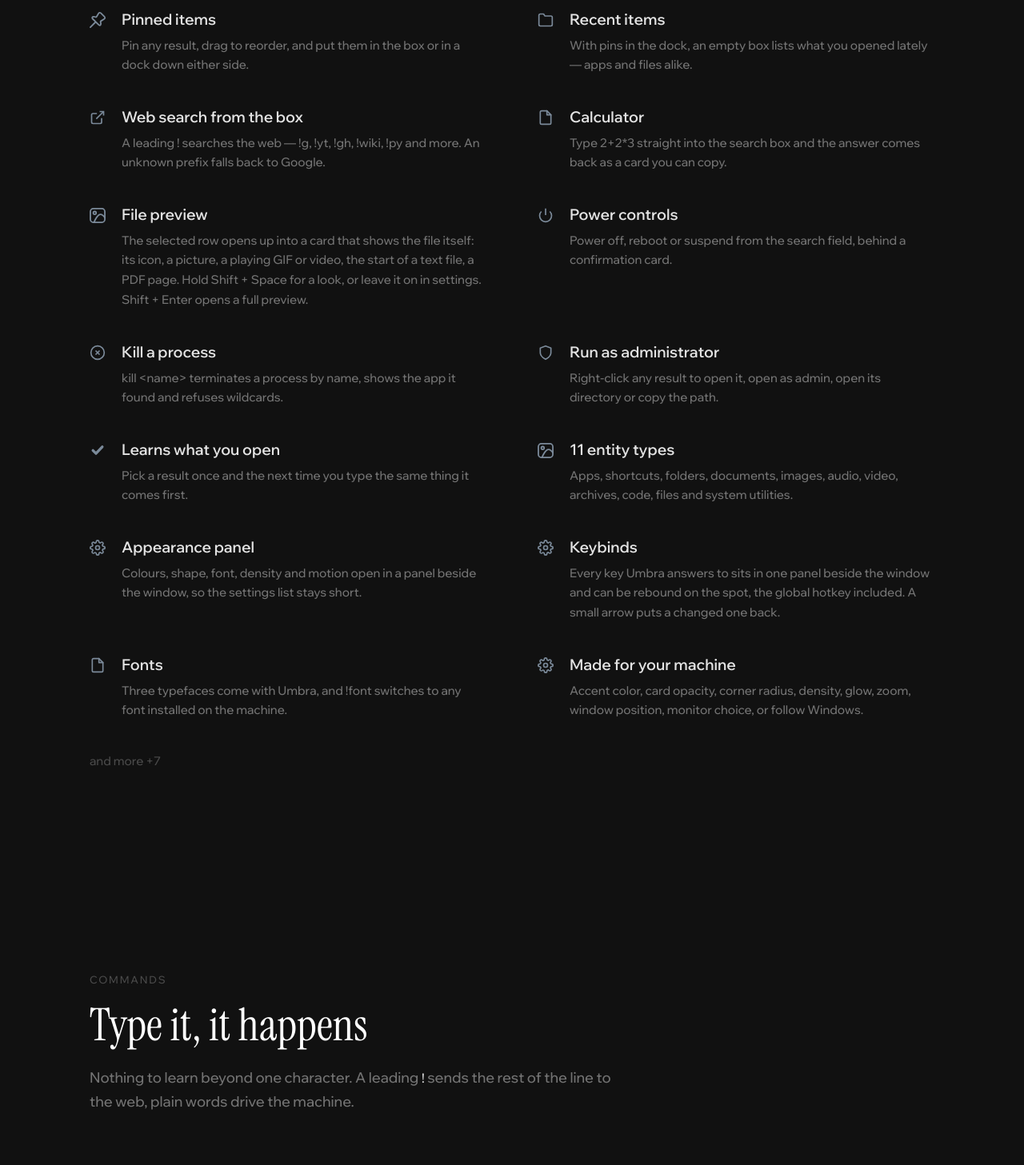
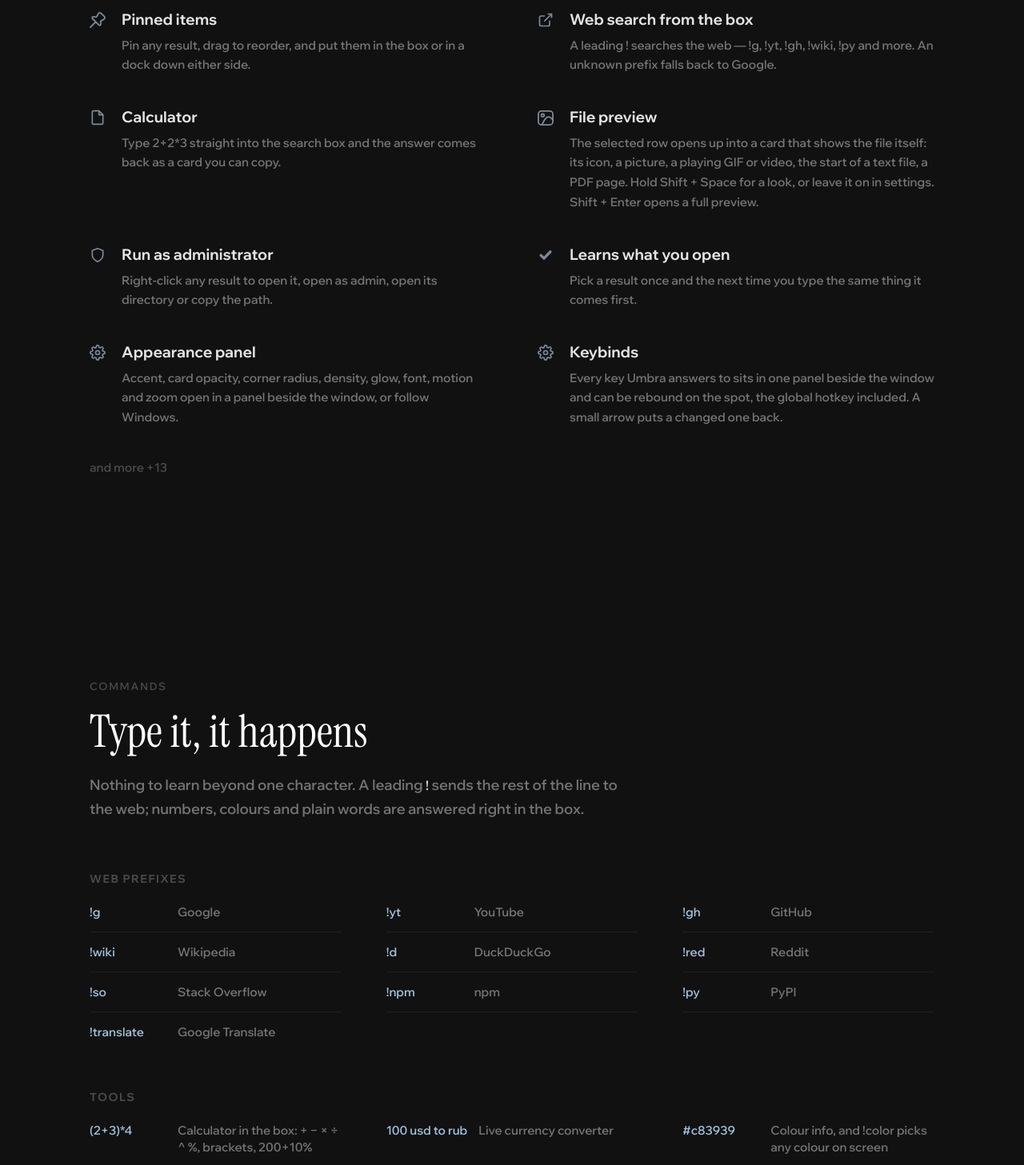
Before and after one commit to spectrvm1337/Umbra-web, a React (Vite) app: page / in a window 1280 px wide. Shown: the part 1180-2637 px from the top of the page at 80% size. Built offline with nearby package versions, Linux system fonts and the light colour scheme; a web font is replaced by a local one.

Commit message:
Site: Roadmap removed, Features cut to ten, Commands brought up to date, Wix one weight heavier

```diff
--- a/src/App.tsx
+++ b/src/App.tsx
@@ -6,7 +6,6 @@
 import { Commands } from './components/Commands'
 import { Shortcuts } from './components/Shortcuts'
 import { Themes } from './components/Themes'
-import { Roadmap } from './components/Roadmap'
 import { Download } from './components/Download'
 import { Footer } from './components/Footer'
 import { AppPage } from './pages/AppPage'
@@ -30,7 +29,6 @@
         <Commands />
         <Shortcuts />
         <Themes />
-        <Roadmap />
         <Download />
       </main>
       <Footer />
--- a/src/components/Commands.tsx
+++ b/src/components/Commands.tsx
@@ -3,10 +3,20 @@
   { code: '!yt', label: 'YouTube' },
   { code: '!gh', label: 'GitHub' },
   { code: '!wiki', label: 'Wikipedia' },
+  { code: '!d', label: 'DuckDuckGo' },
+  { code: '!red', label: 'Reddit' },
   { code: '!so', label: 'Stack Overflow' },
   { code: '!npm', label: 'npm' },
   { code: '!py', label: 'PyPI' },
   { code: '!translate', label: 'Google Translate' },
+] as const
+
+const TOOLS = [
+  { code: '(2+3)*4', label: 'Calculator in the box: + − × ÷ ^ %, brackets, 200+10%' },
+  { code: '100 usd to rub', label: 'Live currency converter' },
+  { code: '#c83939', label: 'Colour info, and !color picks any colour on screen' },
+  { code: '!font <name>', label: 'Switch the interface to any installed font' },
+  { code: 'link or path', label: 'Paste a URL, a file or a folder and it opens' },
 ] as const
 
 const SYSTEM = [
@@ -41,12 +51,17 @@
       <h2 className="section__title" data-reveal="">Type it, it happens</h2>
       <p className="section__lead" data-reveal="">
         Nothing to learn beyond one character. A leading <code>!</code> sends the rest of
-        the line to the web, plain words drive the machine.
+        the line to the web; numbers, colours and plain words are answered right in the box.
       </p>
 
       <div className="commands-block" data-reveal="">
         <h3 className="commands-block__title">Web prefixes</h3>
         <CommandList items={WEB} />
+      </div>
+
+      <div className="commands-block" data-reveal="">
+        <h3 className="commands-block__title">Tools</h3>
+        <CommandList items={TOOLS} />
       </div>
 
       <div className="commands-block" data-reveal="">
--- a/src/components/Features.tsx
+++ b/src/components/Features.tsx
@@ -17,11 +17,6 @@
     text: 'Pin any result, drag to reorder, and put them in the box or in a dock down either side.',
   },
   {
-    icon: asset('/icons/ctx-directory-folder.svg'),
-    title: 'Recent items',
-    text: 'With pins in the dock, an empty box lists what you opened lately — apps and files alike.',
-  },
-  {
     icon: asset('/icons/special-open-link.svg'),
     title: 'Web search from the box',
     text: 'A leading ! searches the web — !g, !yt, !gh, !wiki, !py and more. An unknown prefix falls back to Google.',
@@ -37,16 +32,6 @@
     text: 'The selected row opens up into a card that shows the file itself: its icon, a picture, a playing GIF or video, the start of a text file, a PDF page. Hold Shift + Space for a look, or leave it on in settings. Shift + Enter opens a full preview.',
   },
   {
-    icon: asset('/icons/special-power.svg'),
-    title: 'Power controls',
-    text: 'Power off, reboot or suspend from the search field, behind a confirmation card.',
-  },
-  {
-    icon: asset('/icons/special-kill-x.svg'),
-    title: 'Kill a process',
-    text: 'kill <name> terminates a process by name, shows the app it found and refuses wildcards.',
-  },
-  {
     icon: asset('/icons/ctx-admin-shield.svg'),
     title: 'Run as administrator',
     text: 'Right-click any result to open it, open as admin, open its directory or copy the path.',
@@ -57,34 +42,19 @@
     text: 'Pick a result once and the next time you type the same thing it comes first.',
   },
   {
-    icon: asset('/icons/photo_glyph.svg'),
-    title: '11 entity types',
-    text: 'Apps, shortcuts, folders, documents, images, audio, video, archives, code, files and system utilities.',
-  },
-  {
     icon: asset('/icons/settings-gear.svg'),
     title: 'Appearance panel',
-    text: 'Colours, shape, font, density and motion open in a panel beside the window, so the settings list stays short.',
+    text: 'Accent, card opacity, corner radius, density, glow, font, motion and zoom open in a panel beside the window, or follow Windows.',
   },
   {
     icon: asset('/icons/settings-gear.svg'),
     title: 'Keybinds',
     text: 'Every key Umbra answers to sits in one panel beside the window and can be rebound on the spot, the global hotkey included. A small arrow puts a changed one back.',
   },
-  {
-    icon: asset('/icons/document.svg'),
-    title: 'Fonts',
-    text: 'Three typefaces come with Umbra, and !font switches to any font installed on the machine.',
-  },
-  {
-    icon: asset('/icons/settings-gear.svg'),
-    title: 'Made for your machine',
-    text: 'Accent color, card opacity, corner radius, density, glow, zoom, window position, monitor choice, or follow Windows.',
-  },
 ] as const
 
 /** Kept out of the grid so the list above does not get padded out to look longer. */
-const MORE = 7
+const MORE = 13
 
 export function Features() {
   return (
--- a/src/components/Roadmap.tsx
+++ /dev/null
@@ -1,60 +0,0 @@
-/**
- * A plain list of what has shipped and what might come next.
- *
- * Deliberately not a promise list: the "next" column is what is being looked
- * at, not a schedule, and every item there can move or quietly not happen.
- */
-const SHIPPED = [
-  'Index kept on disk and updated live as files change',
-  'Recent items in the side dock, not just pinned ones',
-  'Its own tray menu, drawn in the app instead of the system one',
-  'Calculator right in the search box',
-  'Results you pick come first the next time you type the same thing',
-  'Typo-tolerant fuzzy search',
-  'Updates inside the search bar, with progress',
-  'File preview: the selected row opens into a card with the picture, GIF, video, text or PDF, and Shift + Enter gives a full look',
-  'An Appearance panel beside the window for colours, font, shape and motion',
-  'Favorites, with site icons for links',
-  'Every key rebindable in a Keybinds panel beside the window',
-] as const
-
-const NEXT = [
-  'A useful empty result: search the web instead of a dead end',
-  'Filters written into the query itself, like / for folders or .pdf',
-  'Sharper icons on high-DPI screens',
-] as const
-
-export function Roadmap() {
-  return (
-    <section className="section" id="roadmap">
-      <p className="section__eyebrow" data-reveal="">Roadmap</p>
-      <h2 className="section__title" data-reveal="">
-        Where things stand
-      </h2>
-      <p className="section__lead" data-reveal="">
-        What is already in the build, and what is being looked at. Nothing here is
-        a date, and the second list may shrink as much as it grows.
-      </p>
-
-      <div className="roadmap">
-        <div className="roadmap__group" data-reveal="">
-          <h3 className="roadmap__title">Shipped</h3>
-          <ul className="roadmap__list">
-            {SHIPPED.map((item) => (
-              <li key={item}>{item}</li>
-            ))}
-          </ul>
-        </div>
-
-        <div className="roadmap__group" data-reveal="">
-          <h3 className="roadmap__title">Next, maybe</h3>
-          <ul className="roadmap__list roadmap__list--next">
-            {NEXT.map((item) => (
-              <li key={item}>{item}</li>
-            ))}
-          </ul>
-        </div>
-      </div>
-    </section>
-  )
-}
--- a/src/index.css
+++ b/src/index.css
@@ -12,7 +12,7 @@
   background: var(--bg);
   color: var(--text);
   font-family: var(--font-ui);
-  font-weight: 500;
+  font-weight: 600;
   -webkit-font-smoothing: antialiased;
   -moz-osx-font-smoothing: grayscale;
   width: 100%;
--- a/src/site.ts
+++ b/src/site.ts
@@ -25,6 +25,5 @@
   { href: '#commands', label: 'Commands' },
   { href: '#shortcuts', label: 'Shortcuts' },
   { href: '#themes', label: 'Themes' },
-  { href: '#roadmap', label: 'Roadmap' },
   { href: 'themes', label: 'Docs' },
 ] as const
--- a/src/styles/buttons.css
+++ b/src/styles/buttons.css
@@ -10,7 +10,7 @@
   border-radius: var(--radius);
   font-family: var(--font-ui);
   font-size: 16px;
-  font-weight: 500;
+  font-weight: 600;
   line-height: 1;
   text-decoration: none;
   white-space: nowrap;
--- a/src/styles/sections.css
+++ b/src/styles/sections.css
@@ -69,7 +69,7 @@
 
 .feature__title {
   font-size: 19px;
-  font-weight: 600;
+  font-weight: 700;
   line-height: 1.3;
   color: var(--text);
   margin-bottom: 8px;
@@ -250,67 +250,6 @@
   border-color: color-mix(in srgb, var(--code) 70%, transparent);
 }
 
-/* ============ Roadmap ============ */
-
-/* Two plain lists side by side on wide screens. No cards, no boxes — the
-   heading above each list is the only thing that marks it apart. */
-.roadmap {
-  display: grid;
-  gap: 40px 64px;
-}
-
-@media (min-width: 900px) {
-  .roadmap {
-    grid-template-columns: repeat(2, 1fr);
-  }
-}
-
-.roadmap__title {
-  font-size: 14px;
-  letter-spacing: 0.1em;
-  text-transform: uppercase;
-  color: var(--text-faint);
-  margin-bottom: 16px;
-}
-
-.roadmap__list {
-  list-style: none;
-  padding: 0;
-}
-
-.roadmap__list li {
-  position: relative;
-  padding: 12px 0 12px 26px;
-  border-bottom: 1px solid var(--line);
-  font-size: 16px;
-  line-height: 1.5;
-  color: var(--text-dim);
-}
-
-.roadmap__list li:last-child {
-  border-bottom: 0;
-}
-
-/* A short dash instead of a bullet glyph: it reads as a note, not a claim. */
-.roadmap__list li::before {
-  content: '';
-  position: absolute;
-  left: 2px;
-  top: 22px;
-  width: 12px;
-  height: 1px;
-  background: var(--text-faint);
-}
-
-/* Shipped items are done and shown as such; the rest are quieter still. */
-.roadmap__list:not(.roadmap__list--next) li {
-  color: var(--text);
-}
-
-.roadmap__list--next li {
-  color: var(--text-dim);
-}
-
 /* ============ Download ============ */
 
 .download {
```
